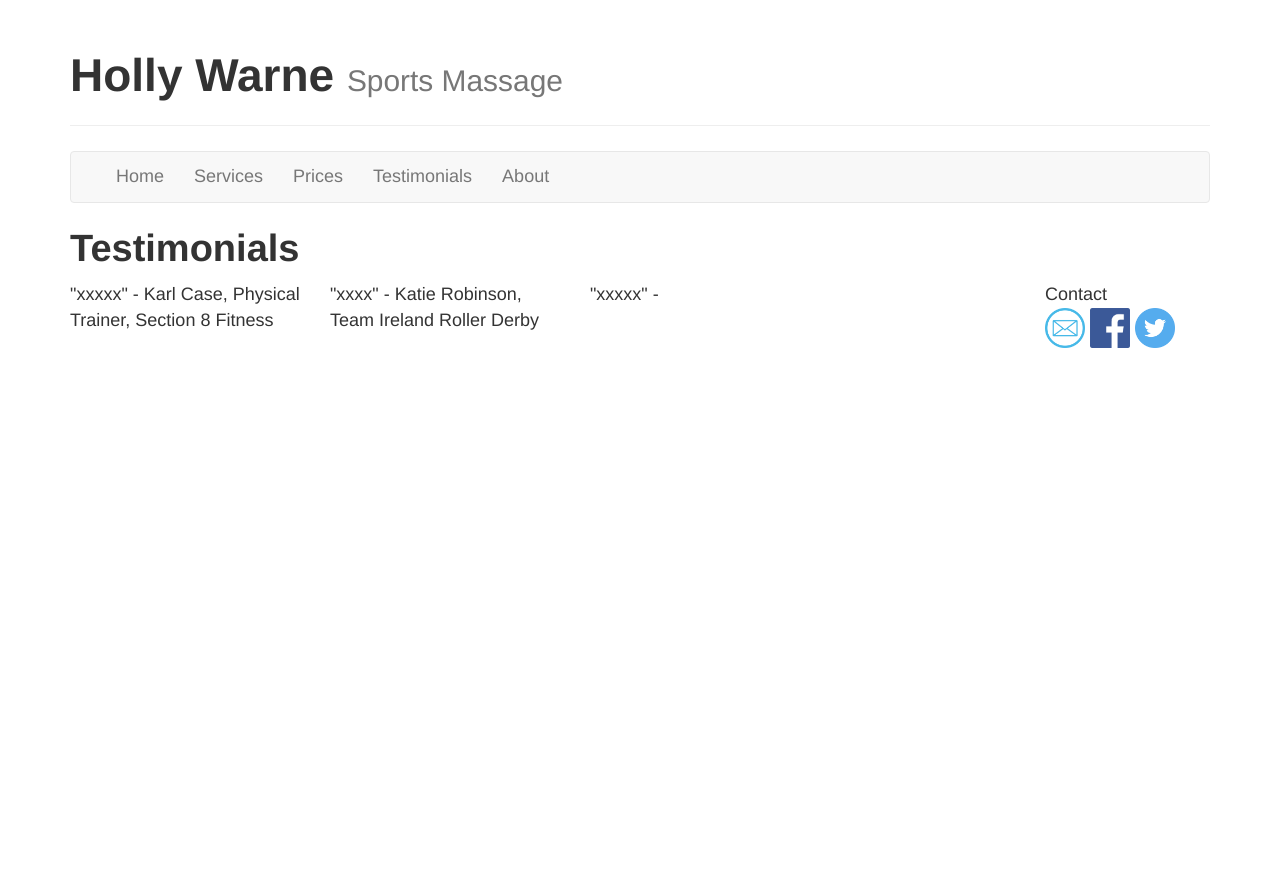
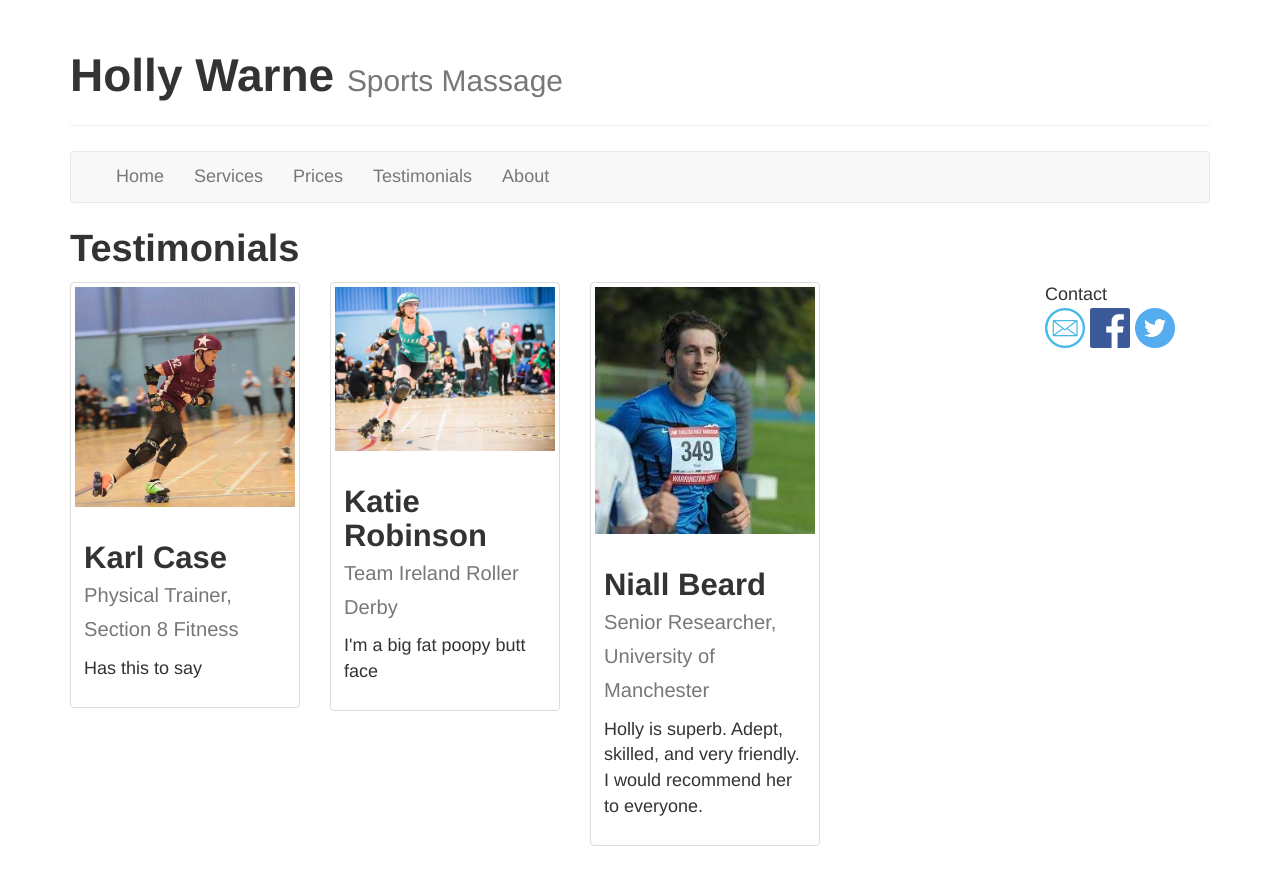
Before and after one commit to njall/hollymassage, a Jekyll site: the page built from testimonials/index.html, in a window 1280 px wide. Shown: the top 885 px of the page. Built offline with Jekyll 4.4.1, drawn with Linux system fonts in a browser that asks for light colours.

Commit message:
Nicely formatted testimonials

```diff
--- a/testimonials/index.html
+++ b/testimonials/index.html
@@ -4,15 +4,33 @@ title: Testimonials
 ---
 
 <div class="row">
-<div class='col-lg-4'>
-  "xxxxx" - Karl Case, Physical Trainer, Section 8 Fitness
+  <div class="col-sm-6 col-md-4">
+    <div class="thumbnail">
+      <img src="{{"assets/karl.jpg" | absolute_url}}" alt="karl case">
+      <div class="caption">
+        <h3>Karl Case <br><small>Physical Trainer, Section 8 Fitness</small></h3>
+        <p> Has this to say</p>
+      </div>
+    </div>
+  </div>
+
+    <div class="col-sm-6 col-md-4">
+    <div class="thumbnail">
+      <img src="{{"assets/katie.jpg" | absolute_url}}" alt="katie robinson">
+      <div class="caption">
+        <h3>Katie Robinson <br><small>Team Ireland Roller Derby</small></h3>
+        <p> I'm a big fat poopy butt face</p>
+      </div>
+    </div>
+  </div>
+
+    <div class="col-sm-6 col-md-4">
+    <div class="thumbnail">
+      <img src="{{"assets/niall.jpg" | absolute_url}}" alt="niall beard">
+      <div class="caption">
+        <h3>Niall Beard<br><small>Senior Researcher, University of Manchester</small></h3>
+        <p> Holly is superb. Adept, skilled, and very friendly. I would recommend her to everyone. </p>
+      </div>
+    </div>
+  </div>
 </div>
-
-<div class='col-lg-4'>
-"xxxx" - Katie Robinson, Team Ireland Roller Derby
-</div>
-
-<div class='col-lg-4'>
-"xxxxx" -
-</div>
-</div>
```
Also changed, not shown: assets/holly.jpg (added), assets/karl.jpg (added), assets/katie.jpg (added), assets/niall.jpg (added).
